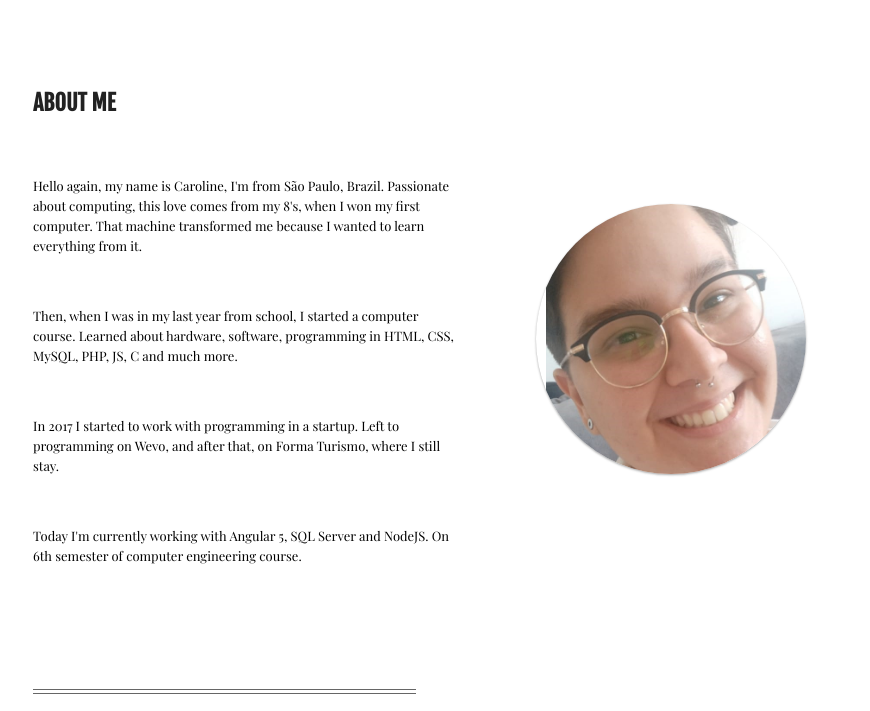
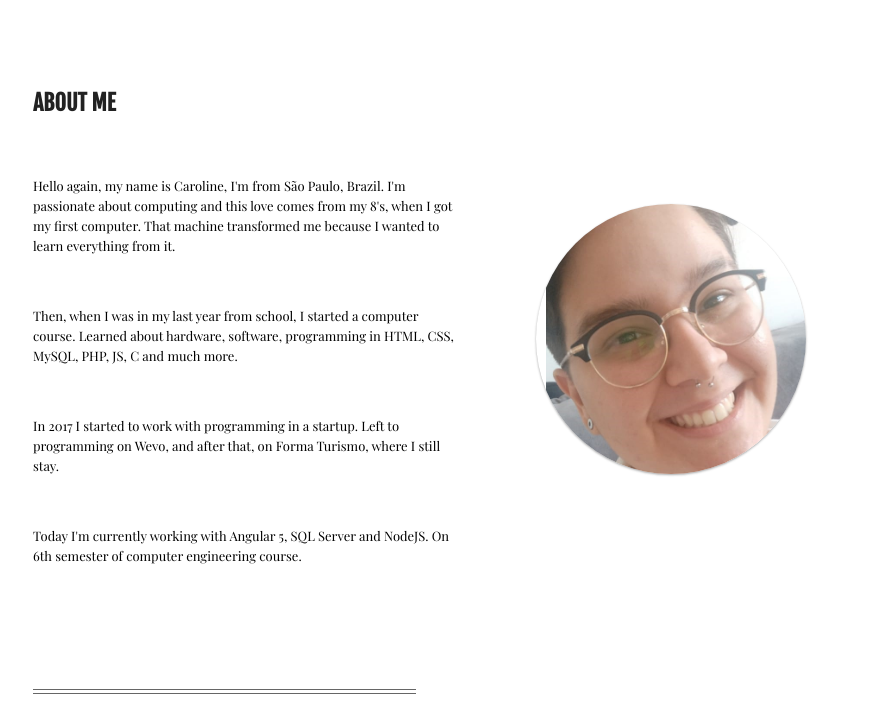
Before and after one commit to ca-r0-l/ca-r0-l.github.io, a plain HTML site: page index.html in a window 1280 px wide. Shown: the part 840-1551 px from the top of the page, without its empty margins (182-1052 px from the left). Drawn offline with nearby package versions, Linux system fonts and the light colour scheme; a web font is replaced by a local one.

Commit message:
updating

```diff
--- a/index.html
+++ b/index.html
@@ -36,8 +36,8 @@
                      <span class="divider-topics"></span>
                      <h2 class="topics">About me</h2>
                      <p>
-                        Hello again, my name is Caroline, I'm from São Paulo, Brazil. Passionate about computing, this love comes from my 8's, when I
-                        won my first computer. That machine transformed me because I wanted to learn everything from it.
+                        Hello again, my name is Caroline, I'm from São Paulo, Brazil. I'm passionate about computing and this love comes from my 8's, when I
+                        got my first computer. That machine transformed me because I wanted to learn everything from it.
                      </p>
                      <p>
                         Then, when I was in my last year from school, I started a computer course. Learned about hardware, software, programming in
```
